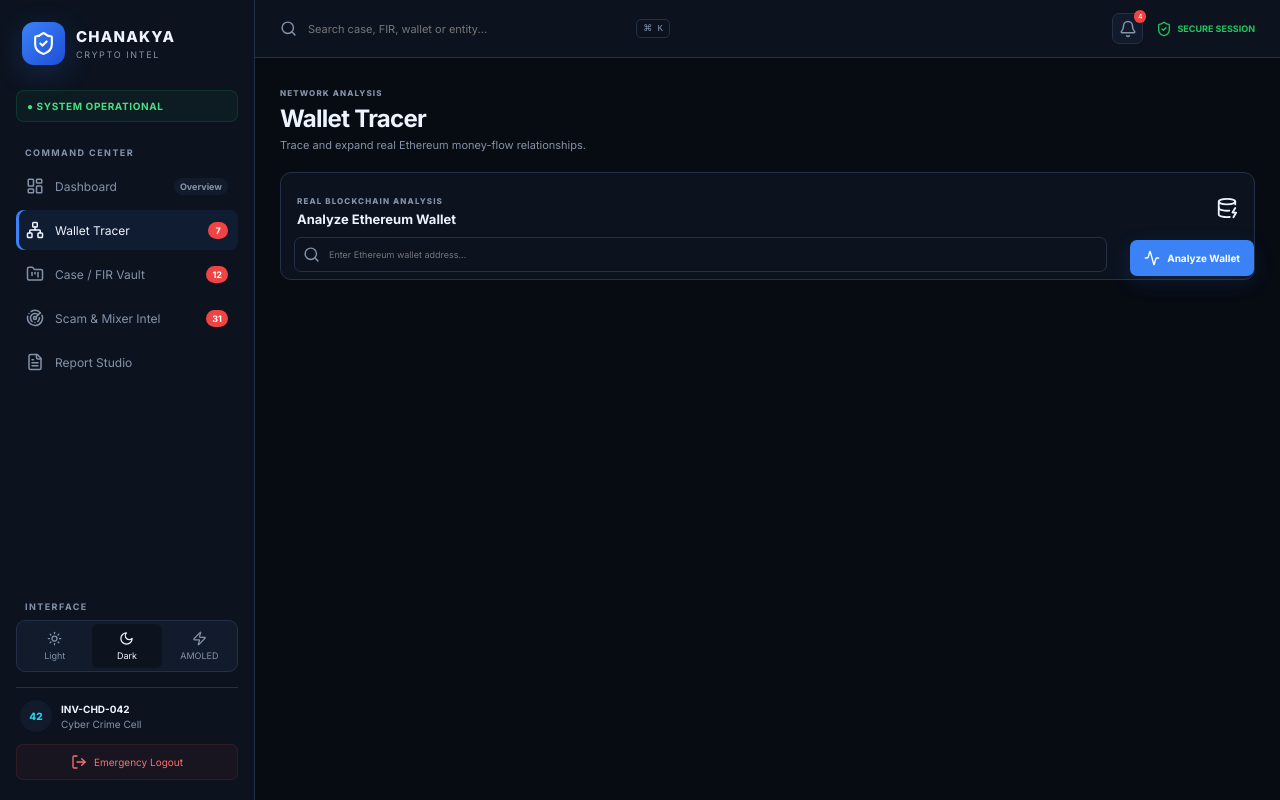
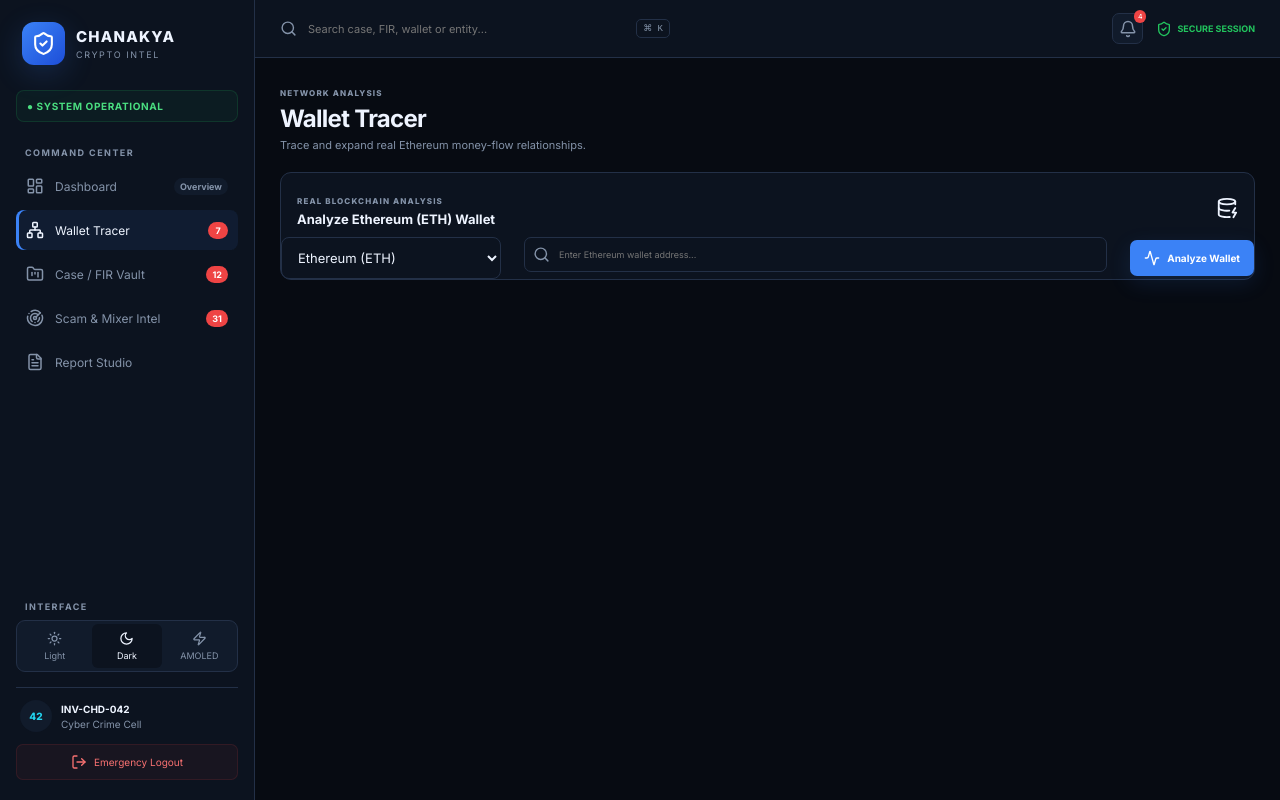
Before and after one commit to shivanggupta1931-art/chanakya-crypto, a React (Vite) app: page / in a window 1280 px wide. Both pictures are taken after a click on the button "Open Wallet Tracer". Built offline with nearby package versions, Linux system fonts and the light colour scheme.

Commit message:
Add future-ready crypto network selector

```diff
--- a/src/pages/PlaceholderPage.tsx
+++ b/src/pages/PlaceholderPage.tsx
@@ -38,6 +38,17 @@ function formatAddress(address: string) {
  * Backend URL
  */
 const API_BASE_URL = "https://chanakya-crypto.onrender.com";
+
+const NETWORKS = [
+  { id: "ethereum-mainnet", name: "Ethereum (ETH)" },
+  { id: "bitcoin", name: "Bitcoin (BTC)" },
+  { id: "bsc", name: "BNB Smart Chain (BSC)" },
+  { id: "polygon", name: "Polygon (MATIC)" },
+  { id: "avalanche", name: "Avalanche (AVAX)" },
+  { id: "arbitrum", name: "Arbitrum (ARB)" },
+  { id: "optimism", name: "Optimism (OP)" },
+  { id: "solana", name: "Solana (SOL)" },
+];
 
 function formatValue(tx: Transaction) {
   if (tx.value === null || tx.value === undefined) {
@@ -85,6 +96,9 @@ export default function PlaceholderPage({
   const [network, setNetwork] =
     useState("ethereum-mainnet");
 
+  const [selectedNetwork, setSelectedNetwork] =
+    useState("ethereum-mainnet");
+
   const [loading, setLoading] =
     useState(false);
 
@@ -101,6 +115,22 @@ export default function PlaceholderPage({
 
   async function analyzeWallet() {
     const address = inputAddress.trim();
+
+    if (selectedNetwork !== "ethereum-mainnet") {
+      const selected = NETWORKS.find(
+        (item) => item.id === selectedNetwork
+      );
+
+      setError(
+        `${selected?.name || "This network"} is not connected yet. Ethereum Mainnet is currently supported.`
+      );
+
+      setAnalyzedAddress("");
+      setTransactions([]);
+      setTransactionCount(0);
+
+      return;
+    }
 
     if (!/^0x[a-fA-F0-9]{40}$/.test(address)) {
       setError(
@@ -238,7 +268,9 @@ export default function PlaceholderPage({
               </span>
 
               <h2>
-                Analyze Ethereum Wallet
+                Analyze {NETWORKS.find(
+                  (item) => item.id === selectedNetwork
+                )?.name || "Ethereum (ETH)"} Wallet
               </h2>
             </div>
 
@@ -253,6 +285,37 @@ export default function PlaceholderPage({
               flexWrap: "wrap",
             }}
           >
+            <div style={{ minWidth: "220px" }}>
+              <select
+                value={selectedNetwork}
+                onChange={(e) => {
+                  setSelectedNetwork(e.target.value);
+                  setError("");
+                  setAnalyzedAddress("");
+                  setTransactions([]);
+                  setTransactionCount(0);
+                }}
+                style={{
+                  width: "100%",
+                  height: "42px",
+                  padding: "0 12px",
+                  borderRadius: "8px",
+                  border: "1px solid var(--border)",
+                  background: "var(--panel)",
+                  color: "var(--text)",
+                  fontSize: "13px",
+                  outline: "none",
+                  cursor: "pointer",
+                }}
+              >
+                {NETWORKS.map((item) => (
+                  <option key={item.id} value={item.id}>
+                    {item.name}
+                  </option>
+                ))}
+              </select>
+            </div>
+
             <div
               className="search-input"
               style={{
```
